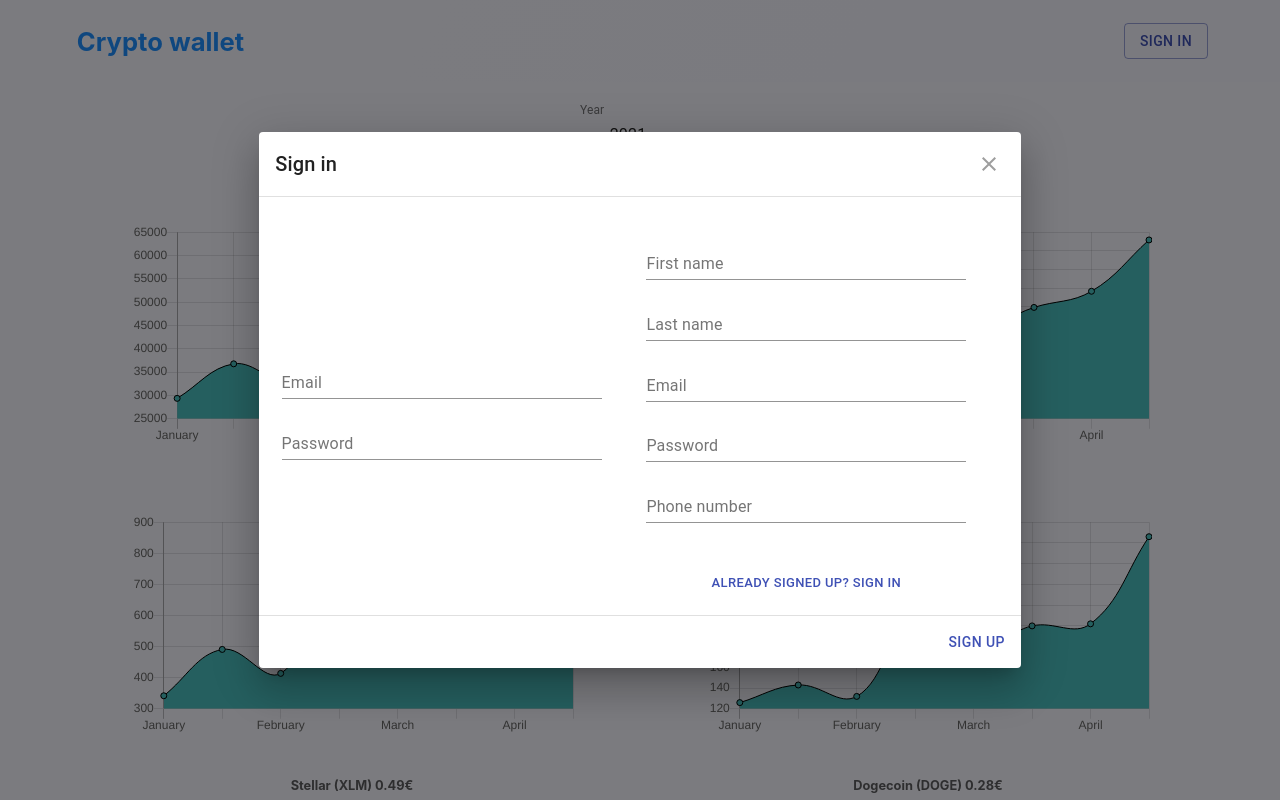
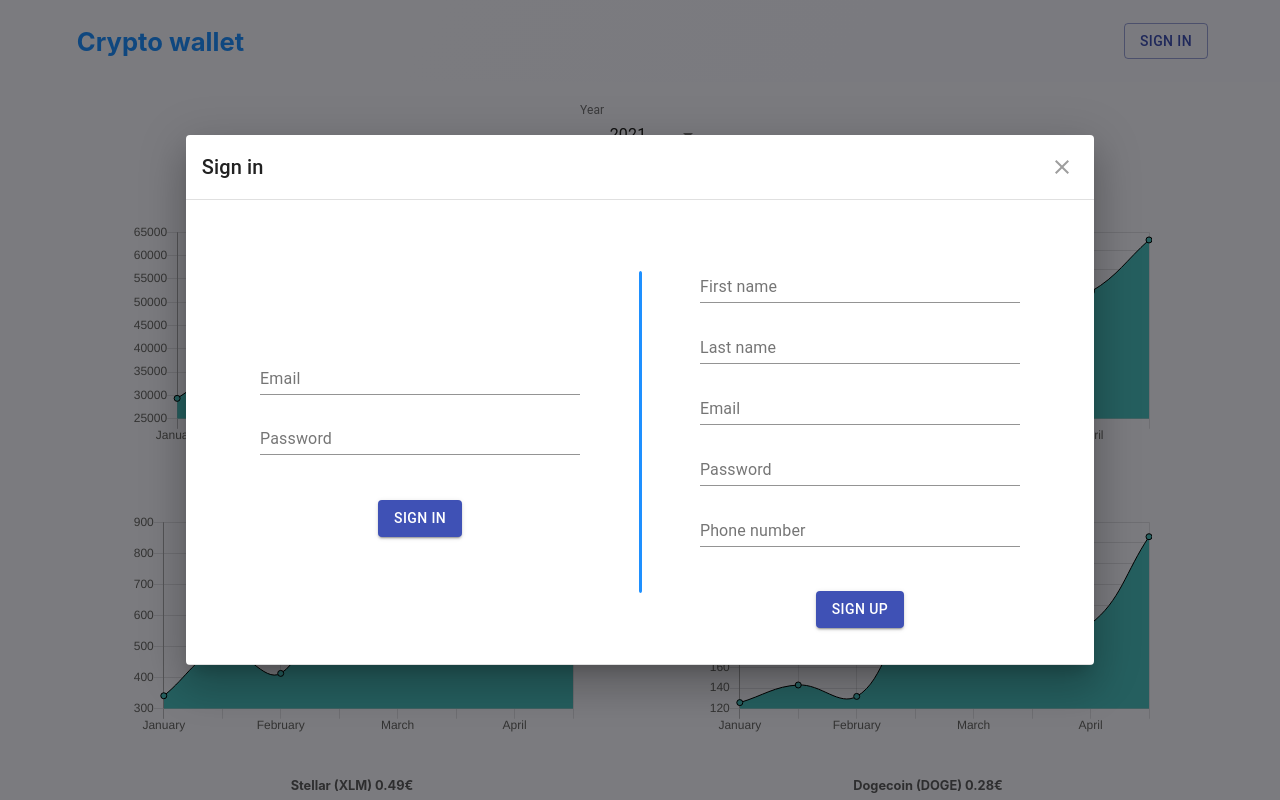
Before and after one commit to nellsam/crypto_wallet, a React (Create React App) app: page / in a window 1280 px wide. Both pictures are taken after a click on the button "SIGN IN". Shown: the top 800 px of the page. Built offline with nearby package versions, Linux system fonts and the light colour scheme.

Commit message:
Better auth dialog UI

```diff
--- a/src/App.css
+++ b/src/App.css
@@ -15,8 +15,8 @@
     padding-bottom: 1vw;
     padding-top: 1vw;
 
-    background: rgb(248,248,255);
-    background: linear-gradient(120deg, rgba(248,248,255,1) 0%, rgba(245,245,255,1) 100%, rgba(247,247,255,1) 100%);
+    background: rgb(248, 248, 255);
+    background: linear-gradient(120deg, rgba(248, 248, 255, 1) 0%, rgba(245, 245, 255, 1) 100%, rgba(247, 247, 255, 1) 100%);
 }
 
 #nav_title {
@@ -90,8 +90,8 @@
 .footer_layout {
     width: 100%;
 
-    background: rgb(248,248,255);
-    background: linear-gradient(120deg, rgba(248,248,255,1) 0%, rgba(245,245,255,1) 100%, rgba(247,247,255,1) 100%);
+    background: rgb(248, 248, 255);
+    background: linear-gradient(120deg, rgba(248, 248, 255, 1) 0%, rgba(245, 245, 255, 1) 100%, rgba(247, 247, 255, 1) 100%);
 }
 
 .footer_items {
@@ -143,22 +143,28 @@
     width: 25vw;
 }
 
-.auth_switch_button_layout {
+.auth_button_layout {
     text-align: center;
     margin: auto;
 }
 
-#auth_layout{
+#auth_layout {
     display: flex;
     flex-direction: row;
     align-items: center;
     justify-content: center;
 }
 
+.auth_form_layout {
+    padding: 20px;
+}
 
-#sign_in_layout{
-    display: flex;
-    flex-direction: column;
-    align-items: center;
-    justify-content: center;
+#auth_separator {
+    width: 1px;
+    height: 25vw;
+    background-color: dodgerblue;
+    border-style: solid;
+    border-width: 1px;
+    border-color: dodgerblue;
+    border-radius: 2px;
 }
--- a/src/App.tsx
+++ b/src/App.tsx
@@ -3,7 +3,7 @@ import './App.css';
 import YearSelect from "./YearSelect";
 import {CryptoGraph} from "./graphs/CryptoGraph";
 import TestJs from "./TestJs";
-import SignUpDialog from "./authentication/SignUpDialog";
+import AuthDialog from "./authentication/AuthDialog";
 
 function App() {
     return (
@@ -14,7 +14,7 @@ function App() {
 
                 <div id={'nav_items'}>
 
-                   <SignUpDialog/>
+                   <AuthDialog/>
 
                 </div>
             </div>
--- a/src/TestJs.js
+++ b/src/TestJs.js
@@ -7,6 +7,7 @@ export function TestJs() {
     jQuery.ajax({
         url: 'Test.php',
         type: 'POST',
+        dataType: "json",
         success: function (data) {
             console.log("Retrieved value " + data)
         },
--- a/src/authentication/SignUpDialog.tsx
+++ b/src/authentication/AuthDialog.tsx
@@ -11,16 +11,21 @@ import SignInButton from "./SignInButton";
 import {DialogActions, TextField} from "@material-ui/core";
 import {isEmailValid, isNameValid, isPasswordValid, isPhoneNumberValid} from "./AuthValidation";
 import {SignUpState, getChangedAuthField, getInitialSignUpState} from "./SignUpState";
+import {blue} from "@material-ui/core/colors";
+import {getInitialSignInState, SignInState} from "./SignInState";
 
 // https://material-ui.com/components/text-fields/
 // https://material-ui.com/components/buttons/
 // https://reactjs.org/docs/forms.html
 // https://material-ui.com/components/dialogs/#dialog
 
-export function SignUpDialog() {
+export function AuthDialog() {
 
-    const [state, setState] = useState(getInitialSignUpState)
+    const [dialogOpen, setDialogOpen] = useState(false)
+    const [signUpState, setSignUpState] = useState(getInitialSignUpState)
+    const [singInState, setSignInState] = useState(getInitialSignInState)
 
+    // Handle text field changes
     const handleChange = (e: React.ChangeEvent<HTMLTextAreaElement | HTMLInputElement>) => {
 
         // Id and value of changed field
@@ -29,7 +34,7 @@ export function SignUpDialog() {
         const changedField: string = getChangedAuthField(id.toString())
 
         // Update state of react component
-        setState(prevState => ({
+        setSignUpState(prevState => ({
 
             // Restore previous state
             ...prevState,
@@ -43,76 +48,89 @@ export function SignUpDialog() {
     }
 
     // Handle opening dialog
-    const handleOpen = () => {
-        setState(prevState => ({
-            ...prevState,
-            open: true
-        }))
+    const handleOpenDialog = () => {
+        // setSignUpState(prevState => ({
+        //     ...prevState,
+        //     open: true
+        // }))
+
+        setDialogOpen(true)
     }
 
     // Handle closing dialog
-    const handleClose = () => {
-        setState(prevState => ({
-            ...prevState,
-            open: false
-        }))
+    const handleCloseDialog = () => {
+        // setSignUpState(prevState => ({
+        //     ...prevState,
+        //     open: false
+        // }))
+
+        setDialogOpen(false)
     }
 
     // Validation is performed after field is changed
     let invalidFirstName = false
-    if (state.firstNameChanged) invalidFirstName = !isNameValid(state.firstName)
+    if (signUpState.firstNameChanged) invalidFirstName = !isNameValid(signUpState.firstName)
     let invalidFirstNameMessage = ''
     if (invalidFirstName) invalidFirstNameMessage = 'Invalid first name'
 
     let invalidLastName = false
-    if (state.lastNameChanged) invalidLastName = !isNameValid(state.lastName)
+    if (signUpState.lastNameChanged) invalidLastName = !isNameValid(signUpState.lastName)
     let invalidLastNameMessage = ''
     if (invalidLastName) invalidLastNameMessage = 'Invalid last name'
 
     let invalidEmail = false
-    if (state.emailChanged) invalidEmail = !isEmailValid(state.email)
+    if (signUpState.emailChanged) invalidEmail = !isEmailValid(signUpState.email)
     let invalidEmailMessage = ''
     if (invalidEmail) invalidEmailMessage = 'Invalid email'
 
     let invalidPassword = false
-    if (state.passwordChanged) invalidPassword = !isPasswordValid(state.password)
+    if (signUpState.passwordChanged) invalidPassword = !isPasswordValid(signUpState.password)
     let invalidPasswordMessage = ''
     if (invalidPassword) invalidPasswordMessage = 'Invalid password'
 
     let invalidPhoneNumber = false
-    if (state.phoneNumberChanged) invalidPhoneNumber = !isPhoneNumberValid(state.phoneNumber)
+    if (signUpState.phoneNumberChanged) invalidPhoneNumber = !isPhoneNumberValid(signUpState.phoneNumber)
     let invalidPhoneNumberMessage = ''
     if (invalidPhoneNumber) invalidPhoneNumberMessage = 'Invalid phone number'
 
     return (
         <div>
 
-            <SignInButton onClick={handleOpen}/>
+            <SignInButton onClick={handleOpenDialog}/>
 
-            <Dialog onClose={handleClose} aria-labelledby="customized-dialog-title" open={state.open} maxWidth={"lg"}>
-                <DialogTitle id="customized-dialog-title" onClose={handleClose}>Sign in</DialogTitle>
+            <Dialog onClose={handleCloseDialog} aria-labelledby="customized-dialog-title" open={dialogOpen}
+                    maxWidth={"lg"}>
+                <DialogTitle id="customized-dialog-title" onClose={handleCloseDialog}>Sign in</DialogTitle>
                 <DialogContent dividers>
 
                     <div id={"auth_layout"}>
-                        <div id={"sign_in_layout"}>
+
+                        {/* Sign in form */}
+                        <div className={'auth_form_layout'}>
+                            <form noValidate autoComplete="off" className={'auth_form'}>
                                 <div className={'auth_field_layout'}>
-                                <TextField type={'email'} label={'Email'}
-                                           error={invalidEmail} helperText={invalidEmailMessage}
-                                           className={'auth_field'} id={'email'}
+                                    <TextField type={'email'} label={'Email'} autoComplete={'current-email'}
+                                               className={'auth_field'} id={'sign_in_email'}
                                                onChange={(e) => handleChange(e)}/>
                                 </div>
 
                                 <div className={'auth_field_layout'}>
-                                <TextField type={'password'} label={'Password'}
-                                           error={invalidPassword} helperText={invalidPasswordMessage}
-                                           className={'auth_field'} id={'password'}
+                                    <TextField type={'password'} label={'Password'} autoComplete={'current-password'}
+                                               className={'auth_field'} id={'sign_in_password'}
                                                onChange={(e) => handleChange(e)}/>
                                 </div>
+                            </form>
+
+                            <div className={'auth_button_layout'}>
+                                <Button variant="contained" color="primary" size={'medium'}>Sign in</Button>
                             </div>
 
+                        </div>
 
-                        <div>
+                        <div id={'auth_separator'}/>
 
+                        {/* Sign up form */}
+                        <div className={'auth_form_layout'}>
                             <form noValidate autoComplete="off" className={'auth_form'}>
                                 <div className={'auth_field_layout'}>
                                     <TextField type={'string'} label={'First name'}
@@ -129,14 +147,14 @@ export function SignUpDialog() {
                                 </div>
 
                                 <div className={'auth_field_layout'}>
-                                    <TextField type={'email'} label={'Email'}
+                                    <TextField type={'email'} label={'Email'} autoComplete={'current-email'}
                                                error={invalidEmail} helperText={invalidEmailMessage}
                                                className={'auth_field'} id={'email'}
                                                onChange={(e) => handleChange(e)}/>
                                 </div>
 
                                 <div className={'auth_field_layout'}>
-                                    <TextField type={'password'} label={'Password'}
+                                    <TextField type={'password'} label={'Password'} autoComplete={'current-password'}
                                                error={invalidPassword} helperText={invalidPasswordMessage}
                                                className={'auth_field'} id={'password'}
                                                onChange={(e) => handleChange(e)}/>
@@ -150,48 +168,25 @@ export function SignUpDialog() {
                                 </div>
                             </form>
 
-                            <div className={'auth_switch_button_layout'}>
-                                <Button color="primary" size={'small'}>Already signed up? Sign in</Button>
+                            <div className={'auth_button_layout'}>
+                                <Button variant="contained" color="primary" size={'medium'} autoFocus
+                                        onClick={() => signUp(signUpState)}>Sign up</Button>
                             </div>
 
                         </div>
                     </div>
                 </DialogContent>
-                <DialogActions>
-                    <Button autoFocus
-                            onClick={() => signUp(state)}
-                            color="primary">
-                        Sign up
-                    </Button>
-                </DialogActions>
             </Dialog>
         </div>
     );
 }
-// const styles = makeStyles((theme: Theme) =>
-//     createStyles({
-//         form: {
-//             display: 'flex',
-//             flexDirection: 'column',
-//             margin: 'auto',
-//             width: 'fit-content',
-//         },
-//         formControl: {
-//             marginTop: theme.spacing(2),
-//             minWidth: 120,
-//         },
-//         formControlLabel: {
-//             marginTop: theme.spacing(1),
-//         },
-//     }),
-// );
 
-
-const styles = (theme: Theme) =>
+const titleStyles = (theme: Theme) =>
     createStyles({
         root: {
             margin: 0,
             padding: theme.spacing(2),
+            fontWeight: "bold"
         },
         closeButton: {
             position: 'absolute',
@@ -199,15 +194,23 @@ const styles = (theme: Theme) =>
             top: theme.spacing(1),
             color: theme.palette.grey[500],
         },
+        formControl: {
+            marginTop: theme.spacing(2),
+            minWidth: 120,
+        },
+        formControlLabel: {
+            marginTop: theme.spacing(1),
+        }
     });
 
-export interface DialogTitleProps extends WithStyles<typeof styles> {
+export interface DialogTitleProps extends WithStyles<typeof titleStyles> {
     id: string;
     children: React.ReactNode;
     onClose: () => void;
 }
 
-const DialogTitle = withStyles(styles)((props: DialogTitleProps) => {
+// Configured dialog title
+const DialogTitle = withStyles(titleStyles)((props: DialogTitleProps) => {
     const {children, classes, onClose, ...other} = props;
     return (
         <MuiDialogTitle disableTypography className={classes.root} {...other}>
@@ -221,6 +224,7 @@ const DialogTitle = withStyles(styles)((props: DialogTitleProps) => {
     );
 });
 
+// Configured dialog content
 const DialogContent = withStyles((theme: Theme) => ({
     root: {
         padding: theme.spacing(2),
@@ -228,17 +232,17 @@ const DialogContent = withStyles((theme: Theme) => ({
 }))(MuiDialogContent);
 
 
-// firstName: string, lastName: string, email: string, password: string
 function signUp(state: SignUpState) {
 
-    console.log("Signed up called with " + state.firstName + ", " + state.lastName + ", " + state.email + ", "
+    console.log("Sign up called with " + state.firstName + ", " + state.lastName + ", " + state.email + ", "
         + state.password + ", " + state.phoneNumber)
 
     // TODO : Add user to the local database using php
 }
 
-function signIn(email: string, password: string) {
+function signIn(state : SignInState) {
 
+    console.log("Sign in called with " + state.email + ", " + state.password)
 }
 
-export default SignUpDialog;
+export default AuthDialog;
--- a/src/authentication/AuthValidation.ts
+++ b/src/authentication/AuthValidation.ts
@@ -1,11 +1,11 @@
 
 export function isNameValid(name: string): boolean {
     const firstChar = name.charAt(0)
-    return (name.length != 0) && (firstChar.toUpperCase() == firstChar)
+    return (name.length !== 0) && (firstChar.toUpperCase() === firstChar)
 }
 
 export function isEmailValid(email: string): boolean {
-    return email.length != 0 && email.includes('@')
+    return email.length !== 0 && email.includes('@')
 }
 
 export function isPhoneNumberValid(phoneNumber: string): boolean {
@@ -13,7 +13,7 @@ export function isPhoneNumberValid(phoneNumber: string): boolean {
     // Remove spaces from number
     const noSpaceNumber = phoneNumber.replace(/\s/g, '');
 
-    return noSpaceNumber.charAt(0) == '+' && noSpaceNumber.length == 13
+    return noSpaceNumber.charAt(0) === '+' && noSpaceNumber.length === 13
 }
 
 export function isPasswordValid(password: string): boolean {
--- /dev/null
+++ b/src/authentication/SignInState.ts
@@ -0,0 +1,24 @@
+
+
+export interface SignInState {
+
+    email: string,
+    emailChanged: boolean,
+
+    password: string,
+    passwordChanged: boolean
+}
+
+/**
+ * Initial state for sign in form in AuthDialog.
+ */
+export function getInitialSignInState() : SignInState {
+    return ({
+
+        email: "",
+        emailChanged: false,
+
+        password: "",
+        passwordChanged: false
+    })
+}
--- a/src/authentication/SignUpState.ts
+++ b/src/authentication/SignUpState.ts
@@ -1,9 +1,6 @@
 
 
 export interface SignUpState {
-
-    // Manages opening and closing dialog
-    open: boolean,
 
     firstName: string,
     firstNameChanged: boolean,
@@ -26,8 +23,6 @@ export interface SignUpState {
  */
 export function getInitialSignUpState() : SignUpState {
     return ({
-        // Manages opening and closing dialog
-        open: false,
 
         firstName: "",
         firstNameChanged: false,
```
Lines whose indentation alone changed are shown as unchanged.
